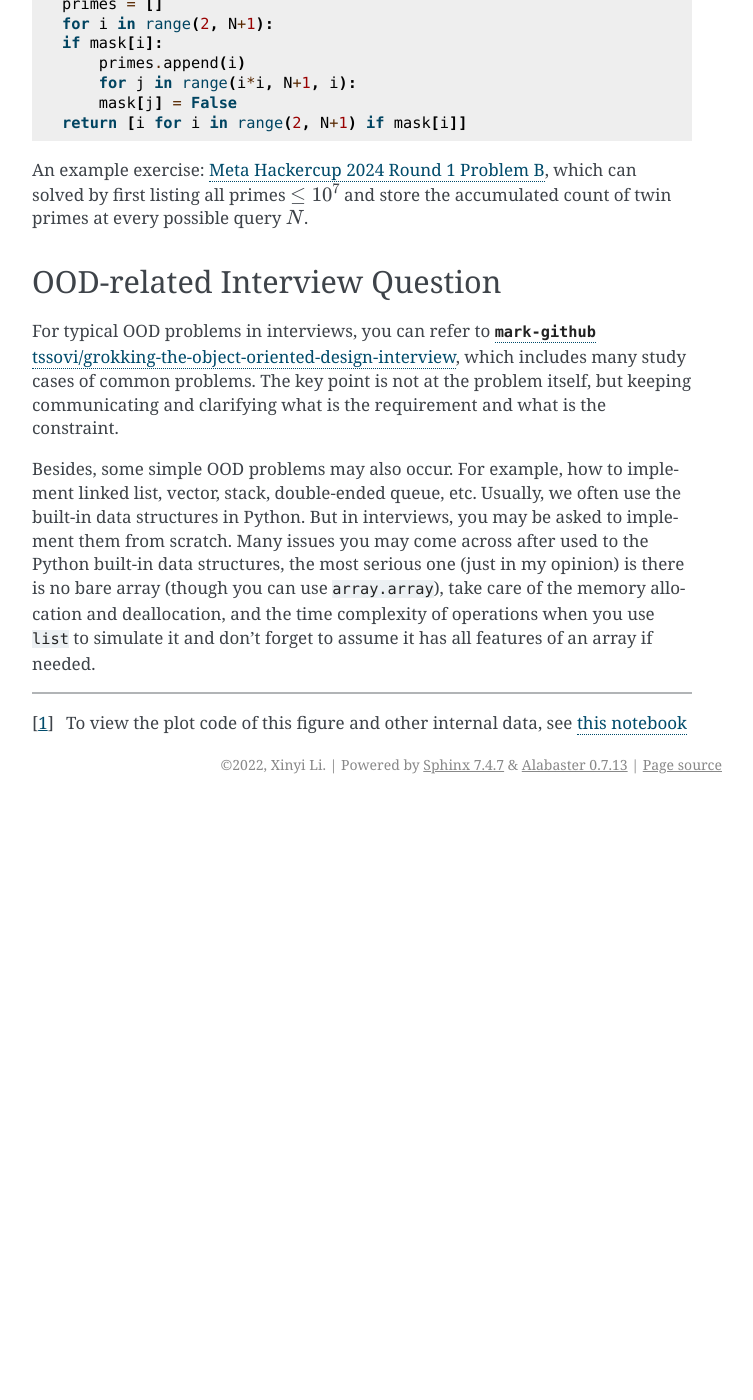
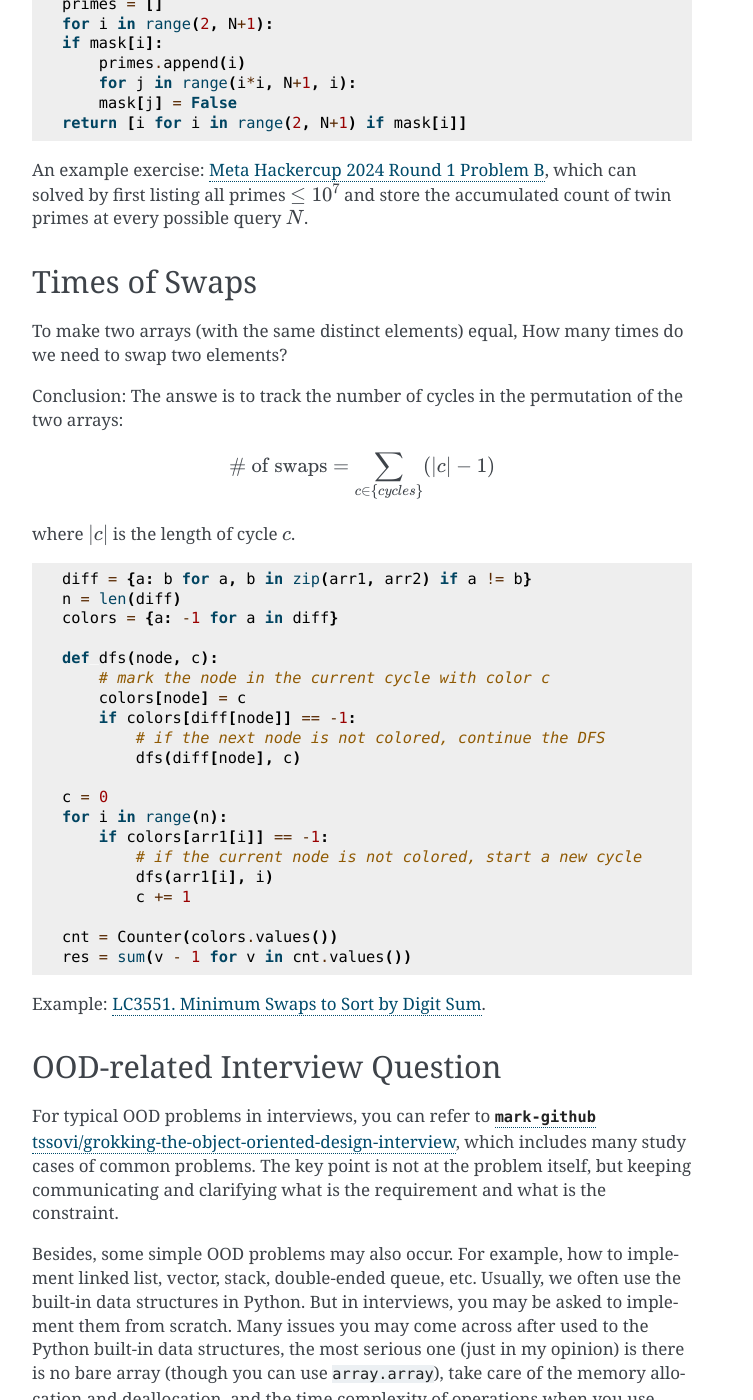
Before and after one commit to li-xin-yi/lctemplates, a Sphinx documentation site: the page built from docs/source/miscellaneous.md, in a window 1280 px wide and 1400 px high, scrolled down 3434 px. Shown: the whole window, without its empty margins (388-1141 px from the left). Built offline with Sphinx 7.4.7, drawn with Linux system fonts in a browser that asks for light colours; cross-references to code outside the pages are shown as plain code; before the commit the page ends 4238 px from its top, so only the background shows below that.

Commit message:
add a problem

````diff
--- a/docs/source/miscellaneous.md
+++ b/docs/source/miscellaneous.md
@@ -172,6 +172,43 @@ return [i for i in range(2, N+1) if mask[i]]
 
 An example exercise: [Meta Hackercup 2024 Round 1 Problem B](https://www.facebook.com/codingcompetitions/hacker-cup/2024/round-1/problems/B), which can solved by first listing all primes $\le 10^7$ and store the accumulated count of twin primes at every possible query $N$.
 
+
+## Times of Swaps
+
+To make two arrays (with the same distinct elements) equal, How many times do we need to swap two elements?
+
+Conclusion: The answe is to track the number of cycles in the permutation of the two arrays:
+
+$$\text{# of swaps} = \sum_{c \in \{cycles\}} (|c| - 1)$$
+
+where $|c|$ is the length of cycle $c$.
+
+```py
+diff = {a: b for a, b in zip(arr1, arr2) if a != b}
+n = len(diff)
+colors = {a: -1 for a in diff}
+
+def dfs(node, c):
+    # mark the node in the current cycle with color c
+    colors[node] = c
+    if colors[diff[node]] == -1:
+        # if the next node is not colored, continue the DFS
+        dfs(diff[node], c)
+
+c = 0
+for i in range(n):
+    if colors[arr1[i]] == -1:
+        # if the current node is not colored, start a new cycle
+        dfs(arr1[i], i)
+        c += 1
+
+cnt = Counter(colors.values())
+res = sum(v - 1 for v in cnt.values())
+```
+
+Example: [LC3551. Minimum Swaps to Sort by Digit Sum](https://leetcode.com/problems/minimum-swaps-to-sort-by-digit-sum/).
+
+
 ## OOD-related Interview Question
 
 For typical OOD problems in interviews, you can refer to [{opticon}`mark-github` tssovi/grokking-the-object-oriented-design-interview](https://github.com/tssovi/grokking-the-object-oriented-design-interview), which includes many study cases of common problems. The key point is not at the problem itself, but keeping communicating and clarifying what is the requirement and what is the constraint.
````
